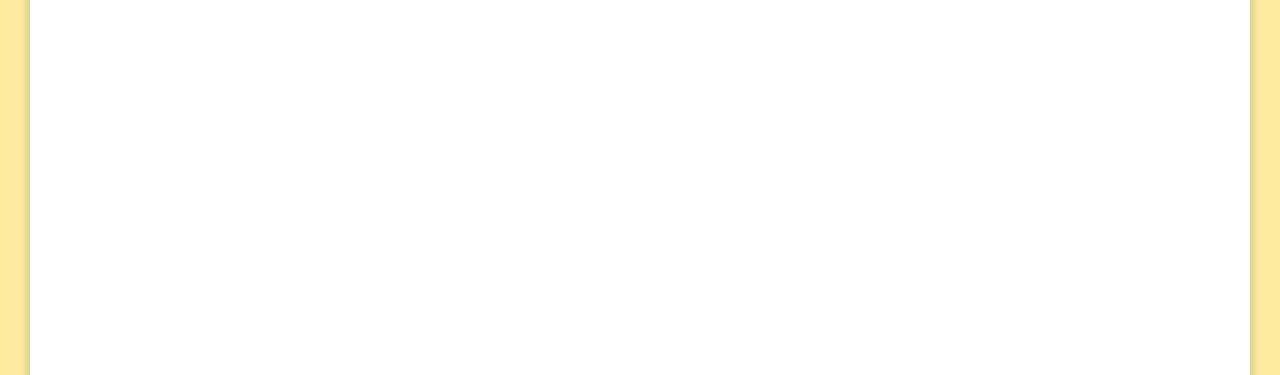
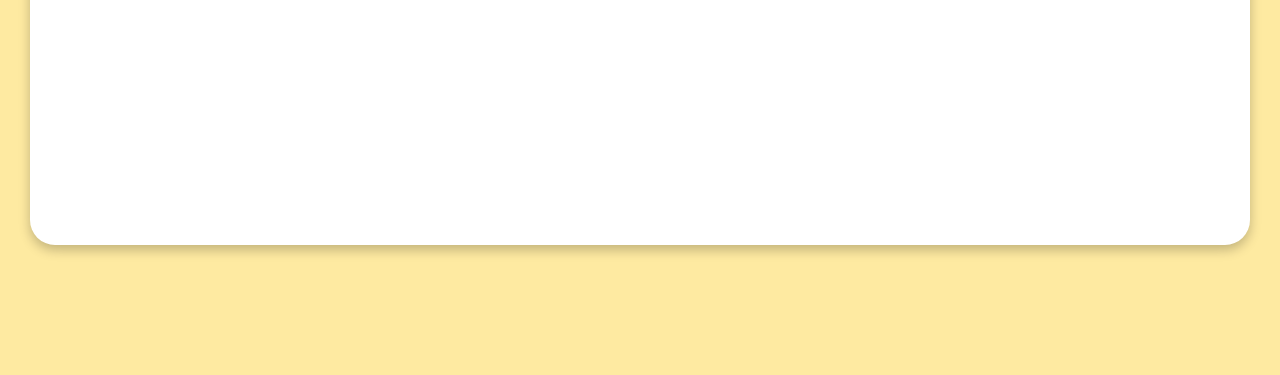
Before and after one commit to Liybie/DevListTaskManager, a plain HTML site: page index.html in a window 1280 px wide. Shown: the part 425-800 px from the top of the page. Drawn offline with Linux system fonts and the light colour scheme.

Commit message:
Update style.css

```diff
--- a/css/style.css
+++ b/css/style.css
@@ -13,7 +13,7 @@ body {
   background-color: #ffffff;
   border-radius: 25px;
   box-shadow: 0px 5px 12px rgba(0, 0, 0, 0.234);
-  height: 60em;
+  height: 40em;
 }
 
 h2 { font-weight: 500; color: #444; margin-bottom: 10px; }
```
